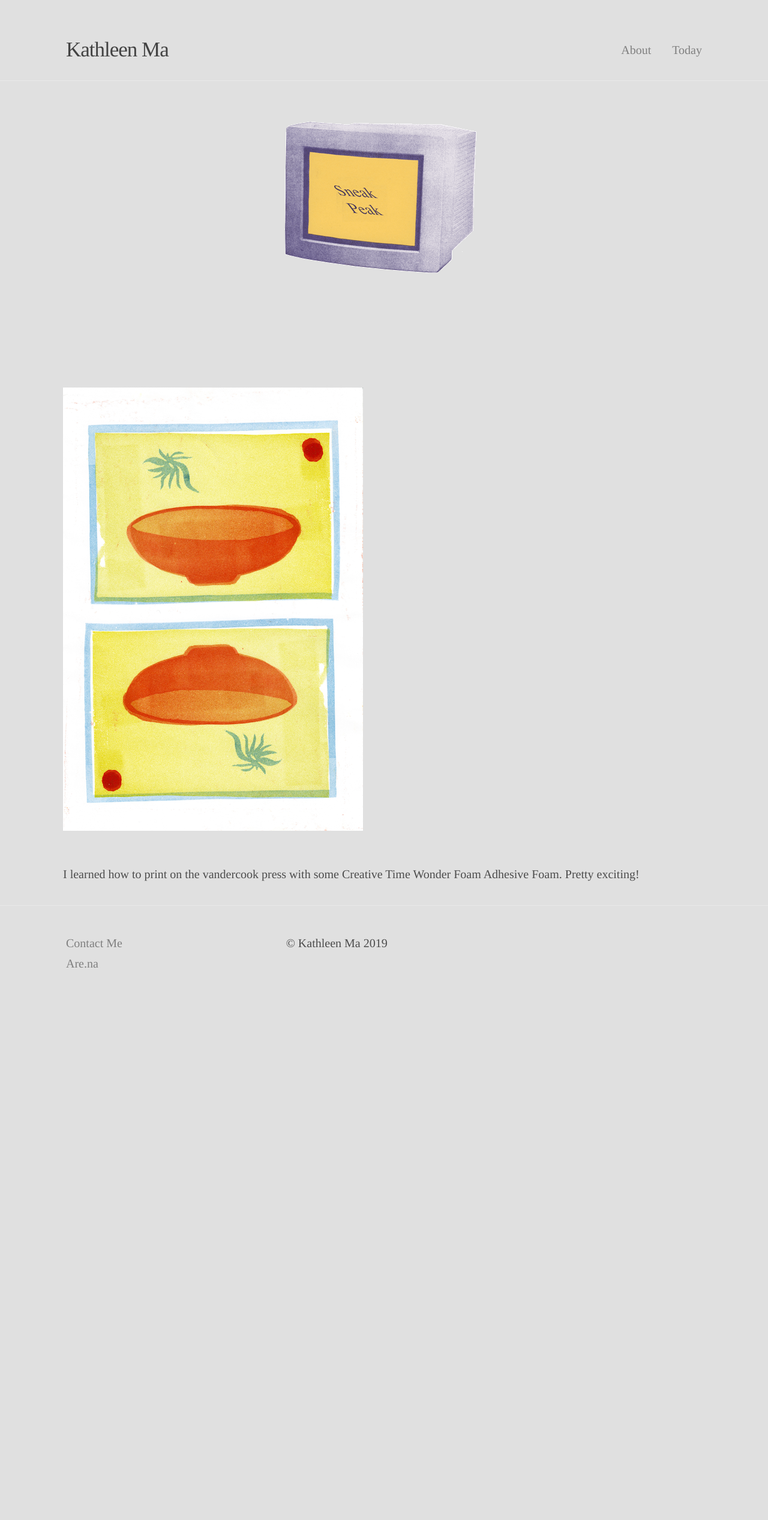
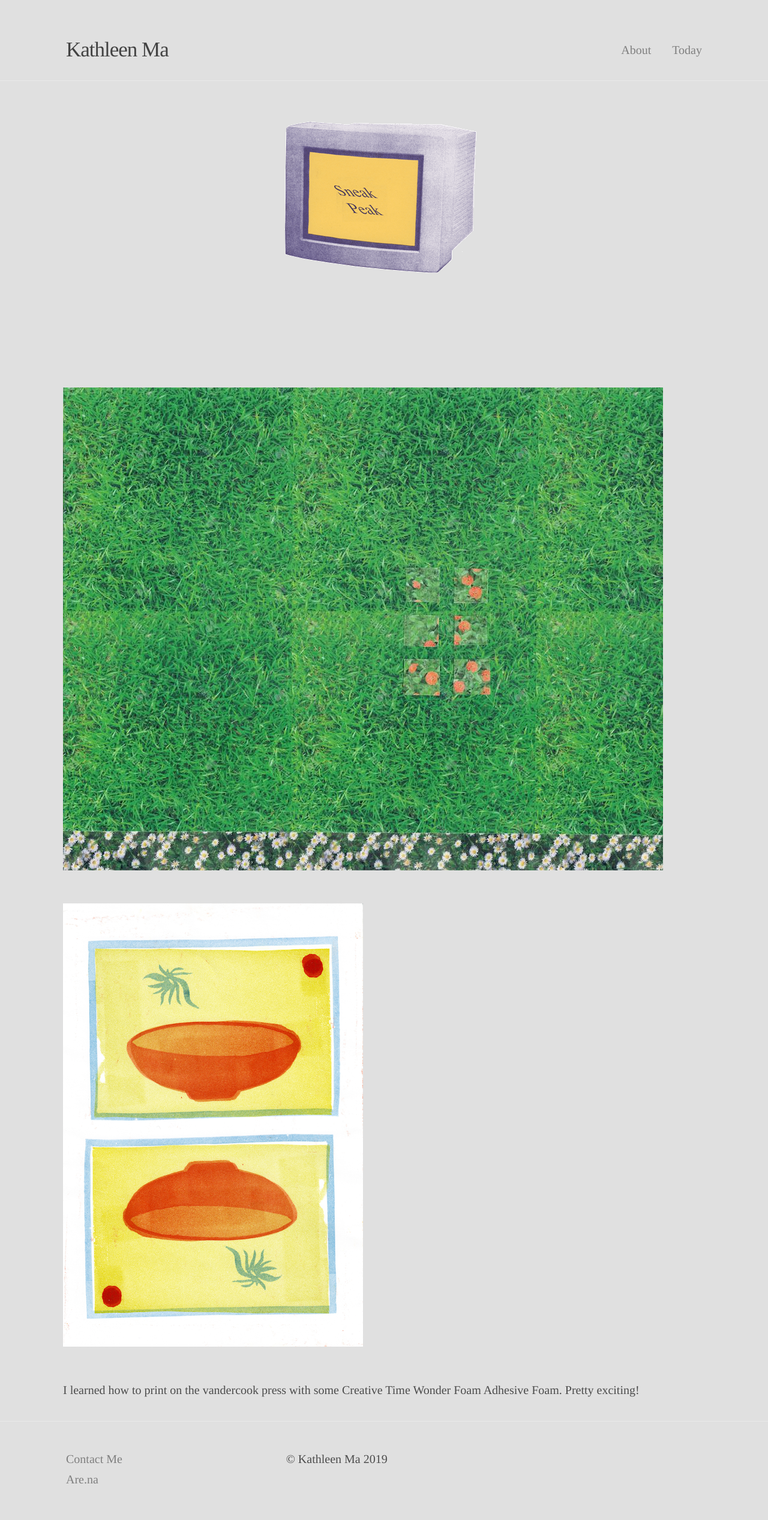
Before and after one commit to kathleenlma/kathleenlma.github.io, a Jekyll site: the page built from _projects/10sneakpeak.md, in a window 1280 px wide. Shown: the whole page at 60% size. Built offline with Jekyll 4.4.1, drawn with Linux system fonts in a browser that asks for light colours; before the commit the page ends 1674 px from its top, so only the background shows below that.

Commit message:
new site update 2019

```diff
--- a/_projects/10sneakpeak.md
+++ b/_projects/10sneakpeak.md
@@ -15,6 +15,9 @@ alignment: "left"
 <br/>
 <br/>
 
+![](/img/sneakpeak/sketchup.jpeg)
+
+
 ![](/img/sneakpeak/soft.png)
 
 I learned how to print on the vandercook press with some Creative Time Wonder Foam Adhesive Foam. Pretty exciting!
```
Also changed, not shown: img/sneakpeak/sketchup.jpeg (added).
